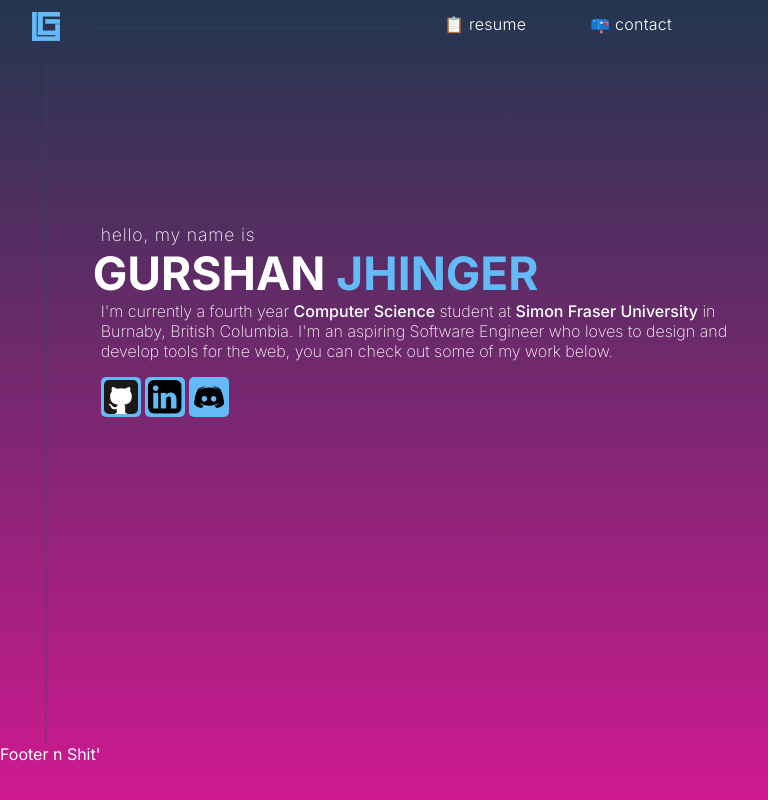
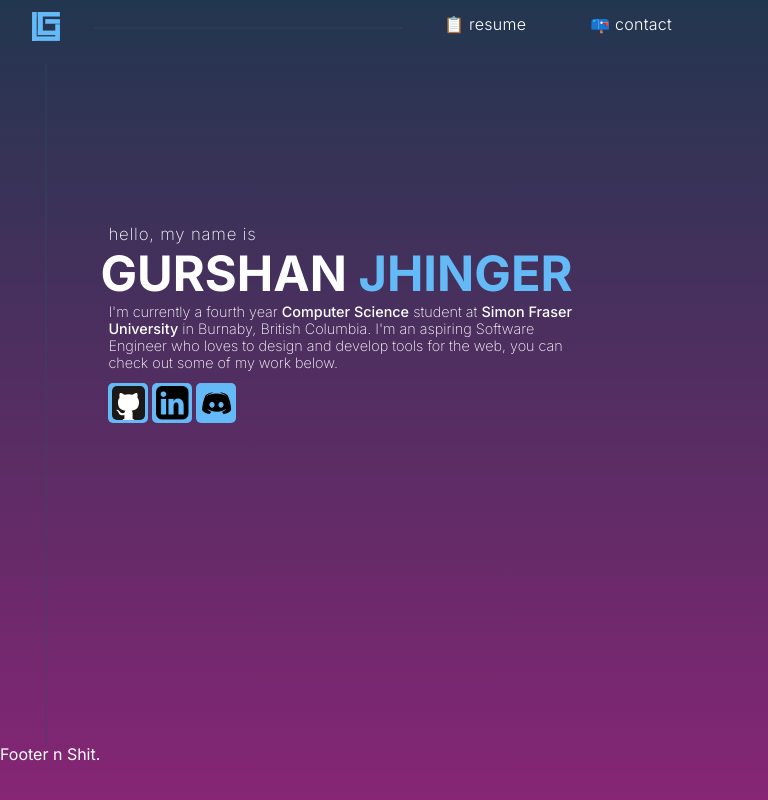
Before and after one commit to Jhinger/website, a Next.js app: page / in a window 768 px wide. Shown: the top 800 px of the page. Built offline with nearby package versions, Linux system fonts and the light colour scheme.

Commit message:
main landing page mostly finished - simple animations required for nav and header

```diff
--- a/components/Button/button.jsx
+++ b/components/Button/button.jsx
@@ -20,7 +20,7 @@ const Button = ({ type }) => {
 
     return (
         <div className={styles.container}>
-            <Image src={res} height='100%' width='100%' layout='responsive' />
+            <Image src={res} height='100%' width='100%' layout='responsive' alt={type}/>
         </div>
     )
 }
--- a/components/Footer/footer.jsx
+++ b/components/Footer/footer.jsx
@@ -2,8 +2,8 @@ import styles from './footer.module.css'
 
 const Footer = () => {
     return (
-        <div>
-            Footer n Shit'
+        <div className={styles.container}>
+            Footer n Shit.
         </div>
     )
 }
--- a/components/Footer/footer.module.css
+++ b/components/Footer/footer.module.css
@@ -0,0 +1,5 @@
+
+.container {
+    min-width: 100%;
+    height: 40rem;
+}
--- a/components/Header/header.module.css
+++ b/components/Header/header.module.css
@@ -96,10 +96,56 @@
 @media (min-width: 601px) and (max-width: 900px) {
     .content {
         top: 10rem;
-        left: 6%;
+        left: 7%;
     }
 
     .name {
-        font-size: 6vw;
+        font-size: 3.05rem;
+    }
+
+    .introduction {
+        font-size: 1.05rem;
+    }
+
+    .description {
+        font-size: 0.9rem;
+        max-width: 30rem;
+
+    }
+
+    .buttonContainer {
+        margin: 0.75rem 0 0 0;
     }
 }
+
+@media (min-width: 901px) and (max-width: 1200px) {
+    .content {
+        top: 10rem;
+        left: 7rem;
+    }
+
+    .name {
+        font-size: 4rem;
+    }
+
+    .introduction {
+        font-size: 1rem;
+    }
+
+    .description {
+        font-size: 0.9rem;
+    }
+}
+
+@media (min-width: 1201px) and (max-width: 1500px) {
+    .content {
+        top: 10rem;
+        left: 10rem;
+    }
+}
+
+@media (min-height: 1500px) {
+    .container {
+        min-height: 40vh;
+    }
+}
--- a/pages/_document.js
+++ b/pages/_document.js
@@ -6,7 +6,7 @@ export default function Document() {
     	<Html>
       		<Head>
     			<link rel="preconnect" href="https://fonts.googleapis.com" />
-				<link rel="preconnect" href="https://fonts.gstatic.com" crossorigin />
+				<link rel="preconnect" href="https://fonts.gstatic.com" crossOrigin />
 				<link href="https://fonts.googleapis.com/css2?family=Inter:wght@100;200;300;400;500;600;700;800;900&display=swap" rel="stylesheet" />
       		</Head>
       		<body>
```
